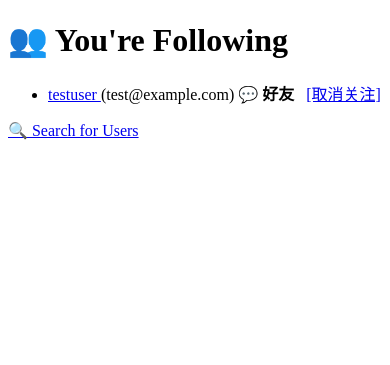
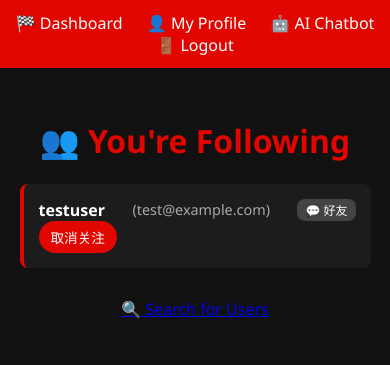
Before and after one commit to MomobamiKiraly/CITS5505-Group29-Project, a Flask app: page /friends in a window 390 px wide. Shown: the top 365 px of the page. Run offline with Flask 3, Linux system fonts and the light colour scheme; a user stored in the database is signed in; tables that the repository leaves empty hold one stand-in row (values such as "Sample post").

Commit message:
💄 Unify UI styling for friends and search pages
- Applied dark theme with red highlights to friends.html and search.html
- Created and linked external CSS: friends.css, search.css
- Added JS placeholders for future interactivity (friends.js, search.js)
- Updated navigation bars to match dashboard/profile style
- Improved layout, spacing, and responsiveness

```diff
--- a/app/templates/friends.html
+++ b/app/templates/friends.html
@@ -3,30 +3,42 @@
 <head>
     <meta charset="UTF-8">
     <title>Your Friends</title>
+    <link rel="stylesheet" href="{{ url_for('static', filename='css/friends.css') }}">
+    <script src="{{ url_for('static', filename='js/friends.js') }}"></script>
 </head>
 <body>
+
+<div class="navbar">
+    <div class="nav-links">
+        <a href="{{ url_for('main.dashboard') }}">🏁 Dashboard</a>
+        <a href="{{ url_for('main.profile') }}">👤 My Profile</a>
+        <a href="{{ url_for('main.chatbot') }}">🤖 AI Chatbot</a>
+        <a href="{{ url_for('main.logout') }}">🚪 Logout</a>
+    </div>
+</div>
+
+<div class="container">
     <h1>👥 You're Following</h1>
 
     {% if friends %}
-        <ul>
+        <ul class="friend-list">
         {% for friend in friends %}
             <li>
-                <a href="{{ url_for('main.view_profile', user_id=friend.id) }}">
-                    {{ friend.username }}
-                </a>
-                ({{ friend.email }})
+                <a href="{{ url_for('main.view_profile', user_id=friend.id) }}" class="username">{{ friend.username }}</a>
+                <span class="email">({{ friend.email }})</span>
                 {% if current_user.is_friends_with(friend) %}
-                    <strong>💬 好友</strong>
+                    <span class="badge-friend">💬 好友</span>
                 {% endif %}
-                &nbsp;
-                <a href="{{ url_for('main.unfollow', user_id=friend.id) }}">[取消关注]</a>
+                <a class="btn-unfollow" href="{{ url_for('main.unfollow', user_id=friend.id) }}">取消关注</a>
             </li>
         {% endfor %}
         </ul>
     {% else %}
-        <p>You are not following anyone yet.</p>
+        <p class="empty">You are not following anyone yet.</p>
     {% endif %}
 
-    <p><a href="{{ url_for('main.search') }}">🔍 Search for Users</a></p>
+    <p class="search-link"><a href="{{ url_for('main.search') }}">🔍 Search for Users</a></p>
+</div>
+
 </body>
 </html>
--- /dev/null
+++ b/static/css/friends.css
@@ -0,0 +1,82 @@
+body {
+    font-family: 'Segoe UI', sans-serif;
+    background-color: #111;
+    color: #eee;
+    margin: 0;
+    padding: 0;
+}
+.navbar {
+    background-color: #e10600;
+    padding: 12px 0;
+}
+.nav-links {
+    text-align: center;
+}
+.nav-links a {
+    margin: 0 10px;
+    color: white;
+    text-decoration: none;
+}
+.container {
+    width: 90%;
+    max-width: 800px;
+    margin: auto;
+    padding: 30px 0;
+}
+h1 {
+    text-align: center;
+    color: #e10600;
+}
+.friend-list {
+    list-style: none;
+    padding: 0;
+}
+.friend-list li {
+    background-color: #1c1c1c;
+    margin: 10px 0;
+    padding: 15px;
+    border-radius: 8px;
+    display: flex;
+    flex-wrap: wrap;
+    align-items: center;
+    justify-content: space-between;
+    border-left: 4px solid #e10600;
+}
+.username {
+    font-weight: bold;
+    color: #fff;
+    text-decoration: none;
+}
+.email {
+    color: #aaa;
+    font-size: 0.9em;
+    margin-left: 10px;
+}
+.badge-friend {
+    background: #444;
+    padding: 2px 8px;
+    border-radius: 8px;
+    font-size: 0.75em;
+    color: white;
+    margin-left: 10px;
+}
+.btn-unfollow {
+    background-color: #e10600;
+    color: white;
+    padding: 6px 12px;
+    text-decoration: none;
+    border-radius: 20px;
+    font-size: 0.85em;
+}
+.btn-unfollow:hover {
+    background-color: #cc0000;
+}
+.empty {
+    color: #888;
+    text-align: center;
+    margin-top: 20px;
+}
+.search-link {
+    text-align: center;
+    margin-top: 30px;
+}
--- /dev/null
+++ b/static/js/dashboard.js
@@ -0,0 +1 @@
+console.log("F1 Dashboard loaded.");
--- /dev/null
+++ b/static/js/friends.js
@@ -0,0 +1,3 @@
+document.addEventListener("DOMContentLoaded", function () {
+    console.log("Friends page loaded.");
+});
--- a/static/js/profile.js
+++ b/static/js/profile.js
@@ -1,4 +1,3 @@
-
 document.addEventListener("DOMContentLoaded", function () {
     const checkbox = document.getElementById("is_public");
     if (checkbox) {
--- /dev/null
+++ b/static/js/search.js
@@ -0,0 +1,3 @@
+document.addEventListener("DOMContentLoaded", function () {
+    console.log("Search page ready.");
+});
```
Also changed, not shown: app/templates/dashboard.html (+14 -3 lines), app/templates/profile.html (+21 -31 lines), app/templates/search.html (+21 -8 lines), static/css/dashboard.css (added, +59 -0 lines), static/css/profile.css (renamed from static/css/profile_dense.css, +21 -2 lines), static/css/search.css (added, +81 -0 lines).
